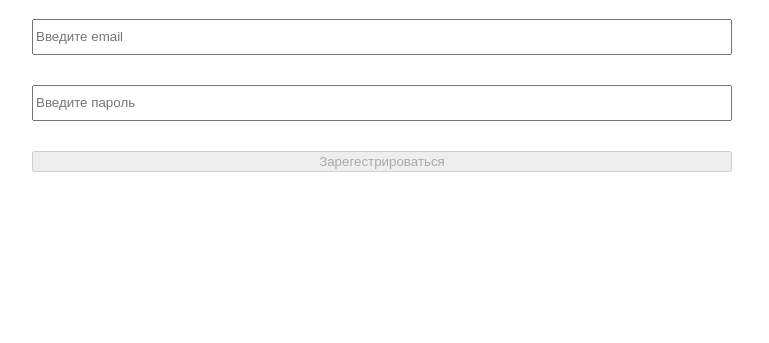
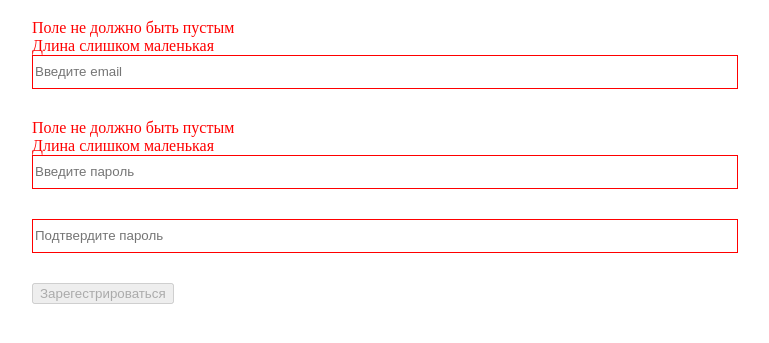
Before and after one commit to AdventureSeekerr/modeule2, a React app: page / in a window 1280 px wide. Shown: the part 69-412 px from the top of the page, without its empty margins (258-1027 px from the left). Built offline with nearby package versions, Linux system fonts and the light colour scheme.

Commit message:
did signIn

```diff
--- a/src/css/style.css
+++ b/src/css/style.css
@@ -12,6 +12,17 @@
 }
 
 .form-registration__input{
+    width: 700px;
     height: 30px;
-
+    border: 1px solid red;
 }
+.valid-input {
+    width: 700px;
+    height: 30px;
+    border: 1px solid #222;
+    margin-bottom: 30px;
+}
+/* }
+.invalid-input{
+    border: 1px solid red;
+} */
--- a/src/js/App.js
+++ b/src/js/App.js
@@ -1,7 +1,7 @@
 import React from "react";
 import { Route, Routes, Link } from "react-router-dom";
 import Registration from "./Registration";
-import Home from "./Sign-in";
+import SignIn from "./Sign-in";
 
 export default function App() {
   return (
@@ -16,6 +16,7 @@ export default function App() {
 
       <Routes>
         <Route path="/" element={<Registration />} />
+        <Route path="/signIn" element={< SignIn />} />
       </Routes>
     </>
 
--- a/src/js/Registration.js
+++ b/src/js/Registration.js
@@ -1,29 +1,61 @@
 import React from "react";
 import { useState } from 'react';
+import { Route, Routes, Link } from "react-router-dom";
+import SignIn from './Sign-in'
 
 function About() {
-    // const [email, setEmail] = useState('')
-    // const [password, setPassword] = useState('')
-    // const [emailError, setEmailError] = useState('email не может быть пустым')
-    // const [passwordError, setPasswordError] = useState('пароль не может быть пустым')
 
-        const [inputValue, setInputValue] = useState('')
 
-        const handle = (e) => {
-            setInputValue(e.target.value);
-        }
+    const [inputValue, setInputValue] = useState('');
+    const [passValue, setPassValue] = useState('');
+    const [repeatPassValue, setrepeatPassValue] = useState('');
+    const   nullError = useState('Поле не должно быть пустым');
+    const lengthError = useState('Длина слишком маленькая');
+    const passerror = useState('Пароли не совпадают')
+
+
+    const minLength = 5;
+
+    const Settings = {
+        className: !inputValue && inputValue.length < 5 ? 'form-registration__input' : 'valid-input'
+
+    }
+
+    const handle = (e) => {
+        setInputValue(e.target.value);
+    }
+    const passwodrHandle = (e) => {
+        setPassValue(e.target.value);
+    }
+    const repeatPassHandle = (e) => {
+        setrepeatPassValue(e.target.value);
+    }
+    const validForm = () => {
+        return setInputValue !== '' && inputValue.length
+            >= 5 && setPassValue !== '' && passValue.length >= 5
+            && passValue == repeatPassValue
+    }
 
 
     return (
         <>
             <form action="" className="form-registration">
                 <h1 className="title">Регистрация</h1>
-                 {/* {(setEmailError) && <div style={{ color: 'red' }}>{emailError}</div>} */}
-                <input name="email" type="text" value={inputValue} onChange={handle} className="form-registration__input" placeholder="Введите email" />
-                {/* {(setPasswordError) && <div style={{ color: 'red' }}>{passwordError}</div>} */}
-                <input name="password" type="text"   className="form-registration__input" placeholder="Введите пароль" />
-                <button type="submit" disabled={inputValue.trim() === ''}  className="form-registration__submit-buttom">Зарегестрироваться</button>
-            </form>
+                {(!inputValue) && <div style={{ color: 'red' }}>{nullError}</div>}
+                {(inputValue.length < 5) && <div style={{ color: 'red' }}>{lengthError}</div>}
+                <input name="email" type="text" className={Settings.className} value={inputValue} onChange={handle} placeholder="Введите email" />
+                {(!passValue) && <div style={{ color: 'red' }}>{nullError}</div>}
+                {(passValue.length < 5) && <div style={{ color: 'red' }}>{lengthError}</div>}
+                <input name="password" type="text" value={passValue} onChange={passwodrHandle} className={Settings.className} placeholder="Введите пароль" />
+                {(passValue != repeatPassValue) && <div style={{color: 'red'}}>{passerror}</div>}
+                <input name="password" type="text" value={repeatPassValue} onChange={repeatPassHandle} className={Settings.className} placeholder="Подтвердите пароль" />
+                <Link to="/signIn">
+                    < button type="button" disabled={!validForm()} className="form-registration__submit-buttom">Зарегестрироваться</button>
+                </Link>
+            </form >
+            <Routes>
+                <Route path="/signIn" element={< SignIn />}> </Route>
+            </Routes>
         </>
     );
 }
--- a/src/js/Sign-in.js
+++ b/src/js/Sign-in.js
@@ -3,7 +3,11 @@ import React from "react";
 function SignIn() {
     return (
         <>
-
+            <form action="" className="form-registration">
+                <h1 className="title">Вход</h1>
+                <input name="email" type="text" className={Settings.className} value={inputValue} onChange={handle} placeholder="Введите email" />
+                <input name="password" type="password" value={passValue} onChange={passwodrHandle} className={Settings.className} placeholder="Введите пароль" />
+            </form>
         </>
     );
 }
```
